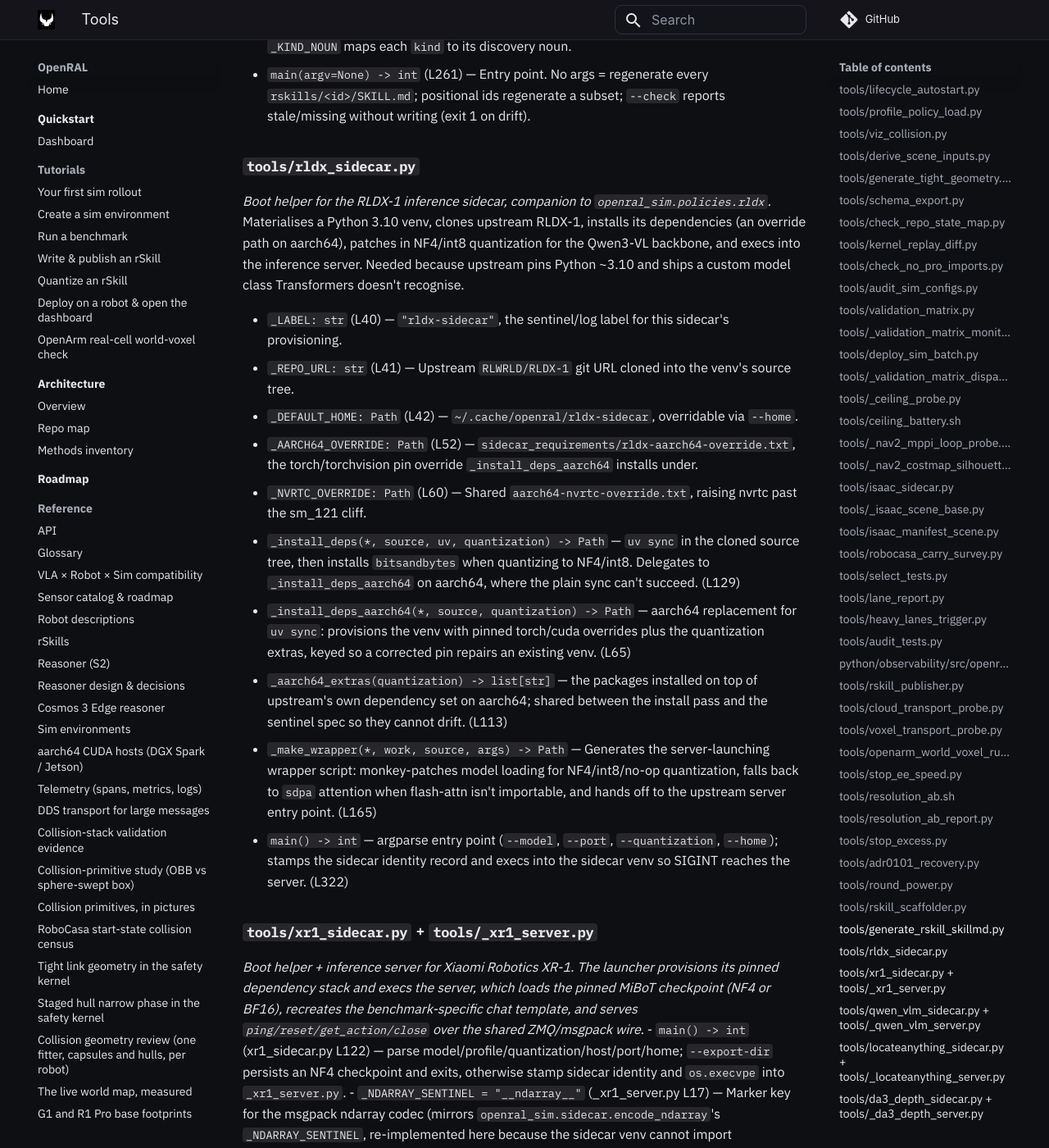
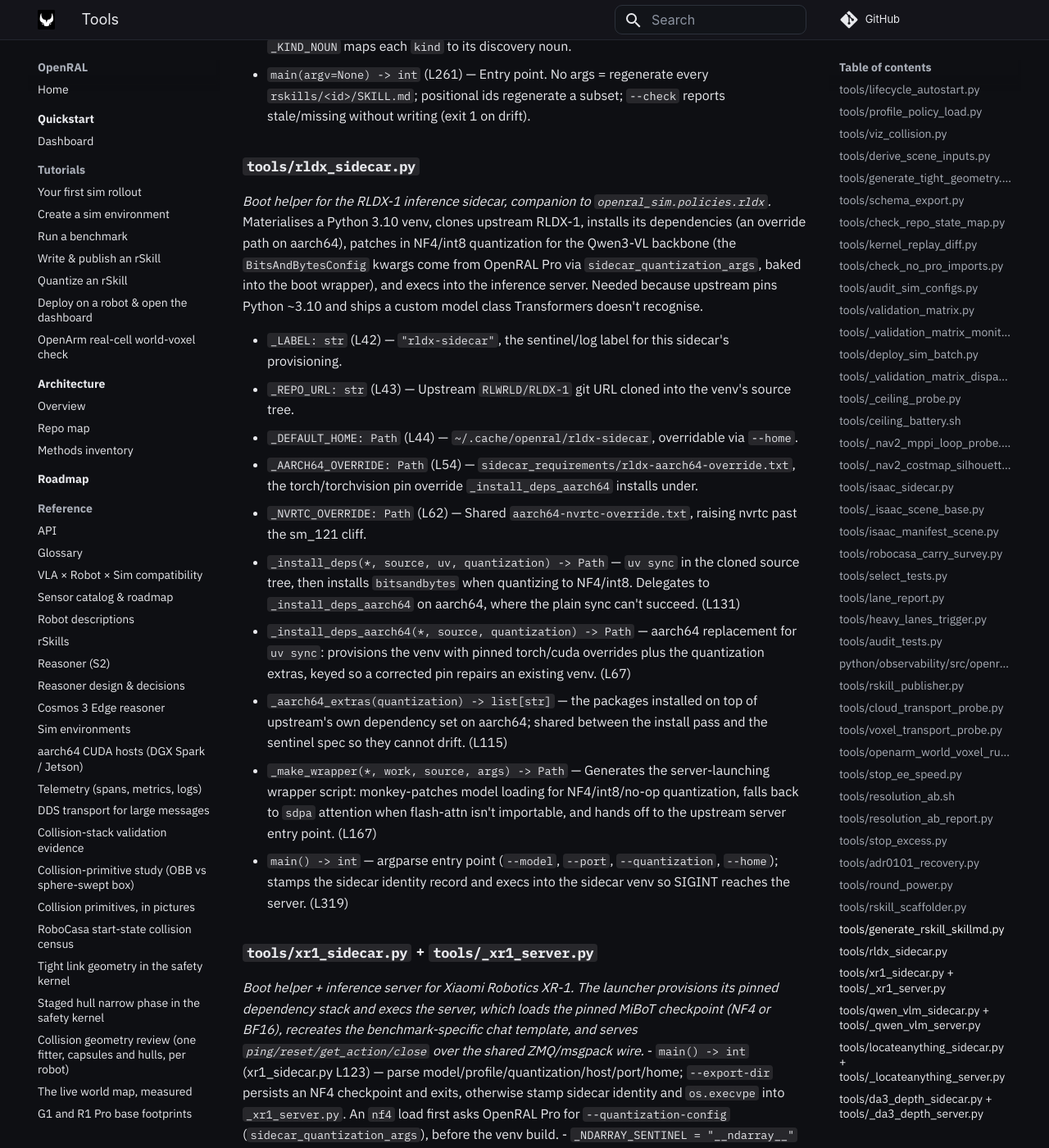
Before and after one commit to OpenRAL/openral, an MkDocs documentation site: the page built from docs/methods/10-tools.md, in a window 1280 px wide and 1400 px high, scrolled down 41317 px. Shown: the whole window at 82% size. Built offline with MkDocs 1.6.1 and Material for MkDocs 9.7.7, drawn with Linux system fonts in a browser that asks for light colours; comment, search, counter and statistics services are not loaded; some of the changed text lies outside the part shown.

Commit message:
feat(sim)!: sidecars take their bitsandbytes config from OpenRAL Pro (ADR-0123 step 3)
XR-1, InternVLA-N1, RLDX, LocateAnything and Qwen VLM run in venvs without
OpenRAL Pro. Their launchers (main venv) now ask Pro for the BitsAndBytesConfig
kwargs through the new openral_rskill.quantization_gate.sidecar_quantization_args
and pass them as --quantization-config (RLDX bakes them into its boot wrapper);
the servers only call BitsAndBytesConfig(**kwargs) and refuse nf4/int8 without
it. Needs openral-pro#42 (hf_quantization_kwargs).

Co-Authored-By: Claude Opus 5.5 <noreply@anthropic.com>
Claude-Session: https://claude.ai/code/session_01UBL88saV6j5XSmjtmJS5Mu
Signed-off-by: Adrian <adrianllopart@gmail.com>

```diff
--- a/docs/methods/10-tools.md
+++ b/docs/methods/10-tools.md
@@ -593,61 +593,61 @@ The single canonical producer of the `SKILL.md` mirror: `rskill.yaml` is authori
 
 ### `tools/rldx_sidecar.py`
 _Boot helper for the RLDX-1 inference sidecar, companion to `openral_sim.policies.rldx`._
-Materialises a Python 3.10 venv, clones upstream RLDX-1, installs its dependencies (an override path on aarch64), patches in NF4/int8 quantization for the Qwen3-VL backbone, and execs into the inference server. Needed because upstream pins Python ~3.10 and ships a custom model class Transformers doesn't recognise.
+Materialises a Python 3.10 venv, clones upstream RLDX-1, installs its dependencies (an override path on aarch64), patches in NF4/int8 quantization for the Qwen3-VL backbone (the `BitsAndBytesConfig` kwargs come from OpenRAL Pro via `sidecar_quantization_args`, baked into the boot wrapper), and execs into the inference server. Needed because upstream pins Python ~3.10 and ships a custom model class Transformers doesn't recognise.
 
-- `_LABEL: str` (L40) — `"rldx-sidecar"`, the sentinel/log label for this sidecar's provisioning.
-- `_REPO_URL: str` (L41) — Upstream `RLWRLD/RLDX-1` git URL cloned into the venv's source tree.
-- `_DEFAULT_HOME: Path` (L42) — `~/.cache/openral/rldx-sidecar`, overridable via `--home`.
-- `_AARCH64_OVERRIDE: Path` (L52) — `sidecar_requirements/rldx-aarch64-override.txt`, the torch/torchvision pin override `_install_deps_aarch64` installs under.
-- `_NVRTC_OVERRIDE: Path` (L60) — Shared `aarch64-nvrtc-override.txt`, raising nvrtc past the sm_121 cliff.
+- `_LABEL: str` (L42) — `"rldx-sidecar"`, the sentinel/log label for this sidecar's provisioning.
+- `_REPO_URL: str` (L43) — Upstream `RLWRLD/RLDX-1` git URL cloned into the venv's source tree.
+- `_DEFAULT_HOME: Path` (L44) — `~/.cache/openral/rldx-sidecar`, overridable via `--home`.
+- `_AARCH64_OVERRIDE: Path` (L54) — `sidecar_requirements/rldx-aarch64-override.txt`, the torch/torchvision pin override `_install_deps_aarch64` installs under.
+- `_NVRTC_OVERRIDE: Path` (L62) — Shared `aarch64-nvrtc-override.txt`, raising nvrtc past the sm_121 cliff.
 
-- `_install_deps(*, source, uv, quantization) -> Path` — `uv sync` in the cloned source tree, then installs `bitsandbytes` when quantizing to NF4/int8. Delegates to `_install_deps_aarch64` on aarch64, where the plain sync can't succeed. (L129)
-- `_install_deps_aarch64(*, source, quantization) -> Path` — aarch64 replacement for `uv sync`: provisions the venv with pinned torch/cuda overrides plus the quantization extras, keyed so a corrected pin repairs an existing venv. (L65)
-- `_aarch64_extras(quantization) -> list[str]` — the packages installed on top of upstream's own dependency set on aarch64; shared between the install pass and the sentinel spec so they cannot drift. (L113)
-- `_make_wrapper(*, work, source, args) -> Path` — Generates the server-launching wrapper script: monkey-patches model loading for NF4/int8/no-op quantization, falls back to `sdpa` attention when flash-attn isn't importable, and hands off to the upstream server entry point. (L165)
-- `main() -> int` — argparse entry point (`--model`, `--port`, `--quantization`, `--home`); stamps the sidecar identity record and execs into the sidecar venv so SIGINT reaches the server. (L322)
+- `_install_deps(*, source, uv, quantization) -> Path` — `uv sync` in the cloned source tree, then installs `bitsandbytes` when quantizing to NF4/int8. Delegates to `_install_deps_aarch64` on aarch64, where the plain sync can't succeed. (L131)
+- `_install_deps_aarch64(*, source, quantization) -> Path` — aarch64 replacement for `uv sync`: provisions the venv with pinned torch/cuda overrides plus the quantization extras, keyed so a corrected pin repairs an existing venv. (L67)
+- `_aarch64_extras(quantization) -> list[str]` — the packages installed on top of upstream's own dependency set on aarch64; shared between the install pass and the sentinel spec so they cannot drift. (L115)
+- `_make_wrapper(*, work, source, args) -> Path` — Generates the server-launching wrapper script: monkey-patches model loading for NF4/int8/no-op quantization, falls back to `sdpa` attention when flash-attn isn't importable, and hands off to the upstream server entry point. (L167)
+- `main() -> int` — argparse entry point (`--model`, `--port`, `--quantization`, `--home`); stamps the sidecar identity record and execs into the sidecar venv so SIGINT reaches the server. (L319)
 
 ### `tools/xr1_sidecar.py` + `tools/_xr1_server.py`
 _Boot helper + inference server for Xiaomi Robotics XR-1. The launcher provisions its pinned dependency stack and execs the server, which loads the pinned MiBoT checkpoint (NF4 or BF16), recreates the benchmark-specific chat template, and serves `ping/reset/get_action/close` over the shared ZMQ/msgpack wire._
-- `main() -> int` (xr1_sidecar.py L122) — parse model/profile/quantization/host/port/home; `--export-dir` persists an NF4 checkpoint and exits, otherwise stamp sidecar identity and `os.execvpe` into `_xr1_server.py`.
+- `main() -> int` (xr1_sidecar.py L123) — parse model/profile/quantization/host/port/home; `--export-dir` persists an NF4 checkpoint and exits, otherwise stamp sidecar identity and `os.execvpe` into `_xr1_server.py`. An `nf4` load first asks OpenRAL Pro for `--quantization-config` (`sidecar_quantization_args`), before the venv build.
 - `_NDARRAY_SENTINEL = "__ndarray__"` (_xr1_server.py L17) — Marker key for the msgpack ndarray codec (mirrors `openral_sim.sidecar.encode_ndarray`'s `_NDARRAY_SENTINEL`, re-implemented here because the sidecar venv cannot import `openral_sim`).
 - `_STATE_DIM = 60` (_xr1_server.py L18) — XR-1's internal padded state width; `_pad_state` pads any frame/history up to this.
 - `_ACTION_DIMS = {"robocasa_mg": 7, "robocasa365": 12, "vlabench_choice": 7}` (_xr1_server.py L19) — Per-benchmark-profile action width the checkpoint processor decodes.
-- `main() -> int` (_xr1_server.py L410) — ZMQ REP server loop entry point; loads the pinned checkpoint then answers `ping/reset/get_action/close`.
+- `main() -> int` (_xr1_server.py L424) — ZMQ REP server loop entry point; loads the pinned checkpoint then answers `ping/reset/get_action/close`.
 - `_messages(profile, images, instruction) -> list[dict[str, Any]]` — exact RoboCasa, RoboCasa365-video, or VLABench message layout from upstream revision `7c20088`.
 - `_pad_state(state) -> NDArray[np.float32]` — pad one frame or a four-frame history to XR-1's 60-D internal state.
 - `_local_snapshot(model) -> str` — resolve a local path or `hf://repo@sha` ref to a local snapshot dir (`snapshot_download`, works offline). transformers 4.57.1's `AutoProcessor` drops `revision` from its config probes, so a repo id + `revision=` reads `main` (offline without a cached `refs/main`: falls back to the bare Qwen2 tokenizer).
 - `_require_mibot_processor(processor, model) -> Any` — raise `TypeError` at load when `AutoProcessor` returned anything without `decode_action` (i.e. not the checkpoint's MiBotProcessor), instead of failing the first forward on missing `state`/`action_mask`.
-- `class _XR1Policy` — Pinned `AutoModel`/`AutoProcessor` custom-code loader; NF4 uses a BF16 compute dtype, and `prequantized_nf4` reloads a saved packed checkpoint without re-quantizing. `export_pretrained` writes sharded packed safetensors plus quantization metadata.
+- `class _XR1Policy` — Pinned `AutoModel`/`AutoProcessor` custom-code loader; NF4 builds `BitsAndBytesConfig` from the launcher's `--quantization-config` (OpenRAL Pro, ADR-0123) and exits without it, and `prequantized_nf4` reloads a saved packed checkpoint without re-quantizing. `export_pretrained` writes sharded packed safetensors plus quantization metadata.
 
 ### `tools/qwen_vlm_sidecar.py` + `tools/_qwen_vlm_server.py`
 _Boot helper + server for the Qwen3.5-4B scene-VLM sidecar, companion to `QwenSceneVlm`. Provisions an isolated venv and execs into a ZMQ REQ/REP + msgpack server answering scene questions, run out-of-process for dependency/VRAM isolation. Apache-2.0 model._
 
-- `_DEFAULT_HOME: Path` (L34) — `~/.cache/openral/qwen-vlm-sidecar`, overridable via `--home` / `$OPENRAL_QWEN_VLM_SIDECAR_HOME`.
-- `_VENV_ENV: str` (L35) — Env var name for the `--venv` override.
-- `_HOME_ENV: str` (L36) — Env var name for the `--home` override.
-- `_LOCK: Path` (L53) — Hash-locked pinned deps file the venv is provisioned from.
-- `_NVRTC_OVERRIDE: Path` (L62) — aarch64 nvrtc override passed at install time alongside `_LOCK`.
-- `ensure_venv(home, *, override=None) -> Path` (L67) — return the sidecar venv python, provisioning + installing pinned deps if absent (sentinel-guarded); honours `$OPENRAL_QWEN_VLM_SIDECAR_VENV`.
-- `main() -> int` (L111) — argparse (`--model`, `--host`, `--port`, `--max-side`, `--home`, `--venv`); strips `PYTHONPATH`/`PYTHONHOME` and `os.execvpe`s into `_qwen_vlm_server.py`.
-- `_load(model_id) -> (processor, model)` (_qwen_vlm_server.py L61) — dual-path NF4 load: auto-detects a pre-quantized checkpoint via its embedded config and loads 4-bit directly, else quantizes at load with serial materialization for 8 GB.
-- `_query(processor, model, *, image, question, max_side, max_new_tokens) -> str` (_qwen_vlm_server.py L103) — one scene-question→answer generate via the canonical Qwen-VL recipe (strips the `<think>` trace).
-- `main() -> int` (_qwen_vlm_server.py L172) — ZMQ REP loop (`ping`/`query`/`shutdown`) that replies with an error object rather than dying on exception. Validated live against real hardware.
+- `_DEFAULT_HOME: Path` (L35) — `~/.cache/openral/qwen-vlm-sidecar`, overridable via `--home` / `$OPENRAL_QWEN_VLM_SIDECAR_HOME`.
+- `_VENV_ENV: str` (L36) — Env var name for the `--venv` override.
+- `_HOME_ENV: str` (L37) — Env var name for the `--home` override.
+- `_LOCK: Path` (L54) — Hash-locked pinned deps file the venv is provisioned from.
+- `_NVRTC_OVERRIDE: Path` (L63) — aarch64 nvrtc override passed at install time alongside `_LOCK`.
+- `ensure_venv(home, *, override=None) -> Path` (L68) — return the sidecar venv python, provisioning + installing pinned deps if absent (sentinel-guarded); honours `$OPENRAL_QWEN_VLM_SIDECAR_VENV`.
+- `main() -> int` (L112) — argparse (`--model`, `--host`, `--port`, `--max-side`, `--home`, `--venv`); strips `PYTHONPATH`/`PYTHONHOME` and `os.execvpe`s into `_qwen_vlm_server.py`.
+- `_load(model_id) -> (processor, model)` (_qwen_vlm_server.py L76) — dual-path NF4 load: auto-detects a pre-quantized checkpoint via its embedded config and loads 4-bit directly, else quantizes at load — with the `--quantization-config` its launcher took from OpenRAL Pro, refusing without it — with serial materialization for 8 GB.
+- `_query(processor, model, *, image, question, max_side, max_new_tokens) -> str` (_qwen_vlm_server.py L113) — one scene-question→answer generate via the canonical Qwen-VL recipe (strips the `<think>` trace).
+- `main() -> int` (_qwen_vlm_server.py L182) — ZMQ REP loop (`ping`/`query`/`shutdown`) that replies with an error object rather than dying on exception. Validated live against real hardware.
 
 ### `tools/locateanything_sidecar.py` + `tools/_locateanything_server.py`
 _Boot helper + server for the `nvidia/LocateAnything-3B` open-vocabulary detector sidecar, companion to `LocateAnythingDetector`. Runs out-of-process over the same ZMQ pattern as `rldx_sidecar` because its pinned transformers version conflicts with the workspace's. No upstream repo to clone — the model is custom-code on the Hub._
 
-- `_DEFAULT_HOME: Path` (L33) — `~/.cache/openral/locateanything-sidecar`.
-- `_VENV_ENV: str` (L34) — Env var name for the `--venv` override.
-- `_HOME_ENV: str` (L35) — Env var name for the `--home` override.
-- `_LOCK: Path` (L50) — Hash-locked pinned deps (`transformers==4.57.1` load-bearing); regenerated via `uv pip compile tools/sidecar_requirements/locateanything.in`.
-- `_NVRTC_OVERRIDE: Path` (L59) — aarch64 nvrtc override passed at install time alongside `_LOCK`.
-- `ensure_venv(home, *, override=None) -> Path` (L64) — return the sidecar venv python, provisioning + installing pinned deps if absent (sentinel-guarded, keyed on `_LOCK` + `_NVRTC_OVERRIDE`); honours `$OPENRAL_LOCATEANYTHING_SIDECAR_VENV`.
-- `main() -> int` (L109) — argparse (`--model` required, `--host`, `--port`, `--max-side`, `--home`, `--venv`); sets `OPENRAL_ALLOW_REMOTE_CODE=1` (the operator opted in by launching this sidecar) and execs into `_locateanything_server.py`.
-- `_split_model_ref(model_ref) -> tuple[str, str]` (_locateanything_server.py L44) — Split a `repo@revision` reference into `(repo, revision)`.
-- `_load(model_ref) -> (processor, model)` (_locateanything_server.py L55) — NF4 bitsandbytes load of the pinned custom-code checkpoint.
-- `_detect(processor, model, image, query, *, max_side, mode, max_new_tokens) -> str` (_locateanything_server.py L99) — One detection request → the model's raw generated text; `<ref>`/`<box>` parsing stays in the main-env backend.
-- `main() -> int` (_locateanything_server.py L146) — ZMQ REP loop (`ping`/`detect`/`shutdown`); `{"ok": False, "error": ...}` on exception rather than dying.
+- `_DEFAULT_HOME: Path` (L34) — `~/.cache/openral/locateanything-sidecar`.
+- `_VENV_ENV: str` (L35) — Env var name for the `--venv` override.
+- `_HOME_ENV: str` (L36) — Env var name for the `--home` override.
+- `_LOCK: Path` (L51) — Hash-locked pinned deps (`transformers==4.57.1` load-bearing); regenerated via `uv pip compile tools/sidecar_requirements/locateanything.in`.
+- `_NVRTC_OVERRIDE: Path` (L60) — aarch64 nvrtc override passed at install time alongside `_LOCK`.
+- `ensure_venv(home, *, override=None) -> Path` (L65) — return the sidecar venv python, provisioning + installing pinned deps if absent (sentinel-guarded, keyed on `_LOCK` + `_NVRTC_OVERRIDE`); honours `$OPENRAL_LOCATEANYTHING_SIDECAR_VENV`.
+- `main() -> int` (L110) — argparse (`--model` required, `--host`, `--port`, `--max-side`, `--home`, `--venv`); sets `OPENRAL_ALLOW_REMOTE_CODE=1` (the operator opted in by launching this sidecar) and execs into `_locateanything_server.py`.
+- `_split_model_ref(model_ref) -> tuple[str, str]` (_locateanything_server.py L45) — Split a `repo@revision` reference into `(repo, revision)`.
+- `_load(model_ref) -> (processor, model)` (_locateanything_server.py L70) — NF4 bitsandbytes load of the pinned custom-code checkpoint; a non-prequantized source takes its `BitsAndBytesConfig` from the launcher's `--quantization-config` (OpenRAL Pro, ADR-0123).
+- `_detect(processor, model, image, query, *, max_side, mode, max_new_tokens) -> str` (_locateanything_server.py L111) — One detection request → the model's raw generated text; `<ref>`/`<box>` parsing stays in the main-env backend.
+- `main() -> int` (_locateanything_server.py L158) — ZMQ REP loop (`ping`/`detect`/`shutdown`); `{"ok": False, "error": ...}` on exception rather than dying.
 
 ### `tools/da3_depth_sidecar.py` + `tools/_da3_depth_server.py`
 _Boot helper + server for the Depth Anything 3 monocular metric-depth sidecar, companion to `openral_perception_ros`'s depth-provider node. Runs in its own Python 3.12 venv behind a ZMQ REQ/REP + msgpack wire, since the model ships outside transformers; the provider republishes the reply as a depth image for nvblox. Loaded by file path so the deploy launch can autostart it under a plain interpreter._
@@ -671,24 +671,24 @@ _Boot helper + server for the Depth Anything 3 monocular metric-depth sidecar, c
 ### `tools/internvla_n1_sidecar.py` + `tools/_internvla_n1_server.py`
 _Boot helper + server for InternVLA-N1/DualVLN, companion to `openral_sim.policies.internvla_n1`. Runs out-of-process over ZMQ because upstream's pinned transformers version conflicts with the workspace's; provisions a py3.11 venv from an inference-only pin set and serves the Qwen2.5-VL-7B S2 planner + NavDP DiT S1 policy, mapping discrete VLN-CE actions to a `BODY_TWIST`._
 
-- `_LABEL = "internvla-n1-sidecar"` (L39) — sidecar identity.
-- `_REPO_URL = "https://github.com/InternRobotics/InternNav.git"` (L40) — upstream clone URL.
-- `_DEFAULT_HOME: Path` (L41) — cache dir.
-- `_PYTHON = "3.11"` (L42) — venv Python version.
-- `_PINNED_DEPS: list[str]` (L53) — Inference-only pin set mirroring upstream, minus flash-attn (sdpa instead); torch 2.9.1 on the `torch_backend()` index (cu130 on aarch64) for aarch64 support, and `diffusers==0.32.2` specifically since a later release changed the architecture the checkpoint was trained against.
-- `_DIFFUSION_POLICY_PIN: str` (L79) — Pins `diffusion_policy` to one commit installed with `--no-deps`, since System-1's NavDP imports only `SinusoidalPosEmb` from it.
-- `_NVRTC_OVERRIDE: Path` (L88) — aarch64 nvrtc override; without it transformers 4.51's Qwen2.5-VL vision stack's `.prod()` dies past the sm_121 ceiling on every System-2 replan.
-- `main() -> int` (L166) — argparse via the shared `build_parser`; calls `run_sidecar` with `family="internvla_n1"`, `install_deps=_install_deps`, `make_wrapper=_make_wrapper`.
-- `_NDARRAY_SENTINEL = "__ndarray__"` (_internvla_n1_server.py L55) — Marker key for the msgpack ndarray codec (mirrors `openral_sim.sidecar.encode_ndarray`, re-implemented here because the sidecar venv cannot import `openral_sim`).
-- `_ACTION_STOP = 0` (_internvla_n1_server.py L60) — Discrete VLN-CE action ids emitted by System-2 (upstream `InternVLAN1AsyncAgent.actions2idx`): STOP.
-- `_ACTION_FORWARD = 1` (_internvla_n1_server.py L61) — forward 0.25 m.
-- `_ACTION_LEFT = 2` (_internvla_n1_server.py L62) — turn left 15°.
-- `_ACTION_RIGHT = 3` (_internvla_n1_server.py L63) — turn right 15°.
-- `_ACTION_LOOK_DOWN = 5` (_internvla_n1_server.py L64) — look down (no base motion).
-- `_DEFAULT_FORWARD_MPS = 0.25` (_internvla_n1_server.py L69) — forward speed magnitude for `_ACTION_FORWARD`, held for ~1 s of wall time between S2 replans.
-- `_DEFAULT_TURN_RADPS = float(np.deg2rad(15.0))` (_internvla_n1_server.py L70) — turn speed magnitude for `_ACTION_LEFT`/`_ACTION_RIGHT`.
-- `discrete_action_to_twist(actions, *, forward_mps, turn_radps) -> tuple[float, float, bool]` (_internvla_n1_server.py L73) — Maps a VLN-CE discrete action sequence to `(v_forward, w_yaw, stop)`; only the first action drives motion this step, STOP anywhere latches `stop=True`. Pure/side-effect-free (`tests/unit/test_internvla_n1_action_mapping.py`).
-- `main() -> int` (_internvla_n1_server.py L321) — argparse (`--model`, `--host`, `--port`, `--device`, `--quantization`, `--resize`, `--num-history`, `--plan-step-gap`, `--forward-mps`, `--turn-radps`, `--work-dir`); boots the ZMQ server.
+- `_LABEL = "internvla-n1-sidecar"` (L40) — sidecar identity.
+- `_REPO_URL = "https://github.com/InternRobotics/InternNav.git"` (L41) — upstream clone URL.
+- `_DEFAULT_HOME: Path` (L42) — cache dir.
+- `_PYTHON = "3.11"` (L43) — venv Python version.
+- `_PINNED_DEPS: list[str]` (L54) — Inference-only pin set mirroring upstream, minus flash-attn (sdpa instead); torch 2.9.1 on the `torch_backend()` index (cu130 on aarch64) for aarch64 support, and `diffusers==0.32.2` specifically since a later release changed the architecture the checkpoint was trained against.
+- `_DIFFUSION_POLICY_PIN: str` (L80) — Pins `diffusion_policy` to one commit installed with `--no-deps`, since System-1's NavDP imports only `SinusoidalPosEmb` from it.
+- `_NVRTC_OVERRIDE: Path` (L89) — aarch64 nvrtc override; without it transformers 4.51's Qwen2.5-VL vision stack's `.prod()` dies past the sm_121 ceiling on every System-2 replan.
+- `main() -> int` (L169) — argparse via the shared `build_parser`; calls `run_sidecar` with `family="internvla_n1"`, `install_deps=_install_deps`, `make_wrapper=_make_wrapper`.
+- `_NDARRAY_SENTINEL = "__ndarray__"` (_internvla_n1_server.py L56) — Marker key for the msgpack ndarray codec (mirrors `openral_sim.sidecar.encode_ndarray`, re-implemented here because the sidecar venv cannot import `openral_sim`).
+- `_ACTION_STOP = 0` (_internvla_n1_server.py L61) — Discrete VLN-CE action ids emitted by System-2 (upstream `InternVLAN1AsyncAgent.actions2idx`): STOP.
+- `_ACTION_FORWARD = 1` (_internvla_n1_server.py L62) — forward 0.25 m.
+- `_ACTION_LEFT = 2` (_internvla_n1_server.py L63) — turn left 15°.
+- `_ACTION_RIGHT = 3` (_internvla_n1_server.py L64) — turn right 15°.
+- `_ACTION_LOOK_DOWN = 5` (_internvla_n1_server.py L65) — look down (no base motion).
+- `_DEFAULT_FORWARD_MPS = 0.25` (_internvla_n1_server.py L70) — forward speed magnitude for `_ACTION_FORWARD`, held for ~1 s of wall time between S2 replans.
+- `_DEFAULT_TURN_RADPS = float(np.deg2rad(15.0))` (_internvla_n1_server.py L71) — turn speed magnitude for `_ACTION_LEFT`/`_ACTION_RIGHT`.
+- `discrete_action_to_twist(actions, *, forward_mps, turn_radps) -> tuple[float, float, bool]` (_internvla_n1_server.py L74) — Maps a VLN-CE discrete action sequence to `(v_forward, w_yaw, stop)`; only the first action drives motion this step, STOP anywhere latches `stop=True`. Pure/side-effect-free (`tests/unit/test_internvla_n1_action_mapping.py`).
+- `main() -> int` (_internvla_n1_server.py L320) — argparse (`--model`, `--host`, `--port`, `--device`, `--quantization`, `--quantization-config` (Pro's `BitsAndBytesConfig` kwargs from the launcher, required for `nf4` / `int8`), `--resize`, `--num-history`, `--plan-step-gap`, `--forward-mps`, `--turn-radps`, `--work-dir`); boots the ZMQ server.
 
 ### `tools/lingbot_vla2_sidecar.py` + `tools/_lingbot_vla2_server.py`
 _Boot helper + server for LingBot-VLA (v1 and v2), companion to `openral_sim.policies.lingbot_vla2`. v2 (6B Qwen3-VL MoE) is the default; `--variant v1` selects the 4B Qwen2.5-VL dense RoboTwin post-train, which is x86_64-only. Runs out-of-process because upstream pins a torch/kernel stack incompatible with the workspace._
```
Also changed, not shown: docs/methods/04-rskill.md (+3 -2 lines), 11 other files.
